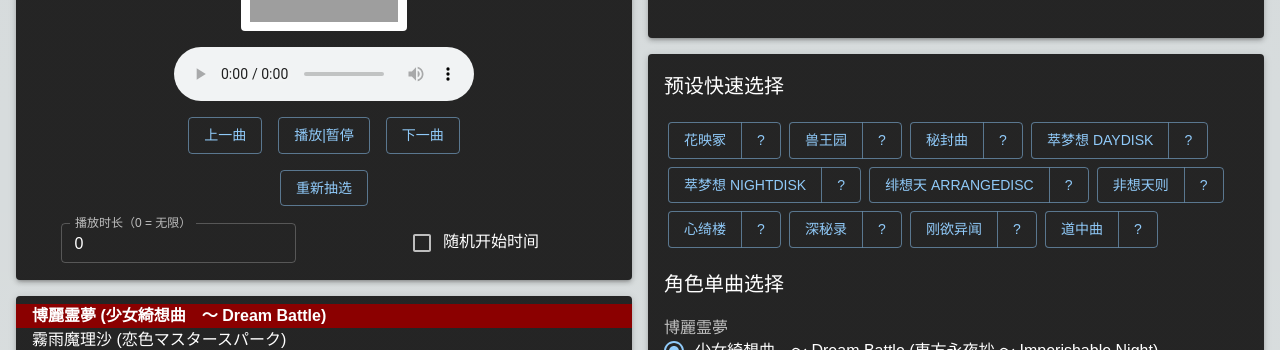
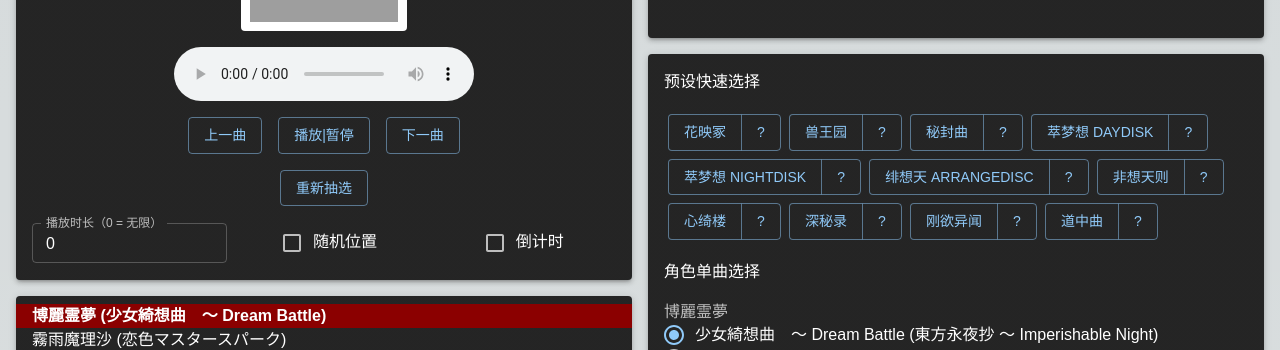
Before and after one commit to naijnaur93/touhou-card-player, a Next.js app: page / in a window 1280 px wide. Shown: the part 210-560 px from the top of the page. Built offline with nearby package versions, Linux system fonts and the light colour scheme; grey boxes are pictures that could not be loaded; a web font is replaced by a local one.

Commit message:
feat: allow wait 3 seconds before next

```diff
--- a/src/app/page.js
+++ b/src/app/page.js
@@ -18,6 +18,7 @@ import FormControl from '@mui/material/FormControl';
 import FormLabel from '@mui/material/FormLabel';
 import CheckBox from '@mui/material/Checkbox';
 import ButtonGroup from '@mui/material/ButtonGroup';
+import Divider from '@mui/material/Divider';
 
 const musicFilePrefix = "";
 
@@ -62,11 +63,20 @@ export default function Home() {
   const [haveInput, setHaveInput] = useState(false);
   const [idPresets, setIdPresets] = useState({});
   const [idPresetHelp, setIdPresetHelp] = useState(null);
+  const [playCountdown, setPlayCountdown] = useState(false);
+  const [playTimeout, setPlayTimeout] = useState(null);
+  const [gameSimulatorEnabled, setGameSimulatorEnabled] = useState(false);
 
   const audioPlayerRef = useRef(null);
+  const countdownPlayerRef = useRef(null);
 
-  function nextMusic() {
-    setHaveInput(true);
+  useEffect(() => {
+    if (audioPlayerRef.current === null) return;
+    audioPlayerRef.current.load();
+  }, [currentPlayingId]);
+
+  function playNextMusic() {
+
     let newPlayingId = currentPlayingId;
     // find the index of the currentPlayingId in playOrder
     let index = playOrder.indexOf(currentPlayingId);
@@ -81,9 +91,30 @@ export default function Home() {
         newPlayingId = playOrder[index + 1];
       }
     }
+
+    setHaveInput(true);
     setCurrentPlayingId(newPlayingId);
-    // force audio reload
-    audioPlayerRef.current.load();
+  }
+
+  function nextMusic() {
+    if (playTimeout !== null) {
+      clearTimeout(pauseTimeout);
+    }
+
+    if (playCountdown) {
+      let asyncTask = function() {
+        playNextMusic();
+      }
+      if (audioPlayerRef.current !== null) {
+        audioPlayerRef.current.pause();
+      }
+      let timeout = setTimeout(asyncTask, 3000);
+      setPlayTimeout(timeout);
+      countdownPlayerRef.current.currentTime = 0;
+      countdownPlayerRef.current.play();
+    } else {
+      playNextMusic();
+    }
   }
 
   function previousMusic() {
@@ -263,7 +294,6 @@ export default function Home() {
             }}
             ref={audioPlayerRef}
             onLoadedData={onMusicLoaded}
-
           >
             <source src={musicUrl} type="audio/mpeg" />
           </audio>
@@ -287,7 +317,7 @@ export default function Home() {
           </Button>
         </Stack>
         <Grid container paddingTop={2} alignItems="center" justifyContent={"center"}>
-          <Grid item xs={6}>
+          <Grid item xs={4}>
             <TextField id="playLengthTextField" label="播放时长（0 = 无限）" variant="outlined" size="small"
               className="chinese"
               value={playLength}
@@ -297,13 +327,21 @@ export default function Home() {
               inputProps={{min: 0, max: 180, step: 0.25}}
             />
           </Grid>
-          <Grid item xs={6} className="chinese">
+          <Grid item xs={4} className="chinese">
             <CheckBox
               checked={isRandomStart}
               onChange={(event) => setIsRandomStart(event.target.checked)}
               inputProps={{ 'aria-label': 'controlled' }}
             />
-            随机开始时间
+            随机位置
+          </Grid>
+          <Grid item xs={4} className="chinese">
+            <CheckBox
+              checked={playCountdown}
+              onChange={(event) => setPlayCountdown(event.target.checked)}
+              inputProps={{ 'aria-label': 'controlled' }}
+            />
+            倒计时
           </Grid>
         </Grid>
       </Box>
@@ -347,7 +385,7 @@ export default function Home() {
     let presets = []
     Object.entries(idPresets).forEach(([presetName, presetData]) => {
       presets.push(
-        <Box margin={0.5}>
+        <Box margin={0.5} key={presetName}>
           <ButtonGroup variant="outlined" key={presetName} aria-label="Basic button group">
             <Button key={presetName} onClick={() => {
               let newMusicIds = {}
@@ -379,7 +417,7 @@ export default function Home() {
           whiteSpace: "nowrap",
           overflow: "visible",
           maxHeight: "1.5em",
-        }} key={text}>
+        }} key={text + "HelpText"}>
           {text}
         </ListItem>
         })}
@@ -437,12 +475,12 @@ export default function Home() {
     return (
       <Box overflow="auto" padding={2}>
         <Stack spacing={2}>
-          <Typography variant="h6" fontFamily="SimSun, Times New Roman, serif">预设快速选择</Typography>
+          <Typography variant="h6" class="chinese">预设快速选择</Typography>
           <Grid container spacing={2}>
             {presets}
           </Grid>
           {idPresetHelpText}
-          <Typography variant="h6" fontFamily="SimSun, Times New Roman, serif">角色单曲选择</Typography>
+          <Typography variant="h6" class="chinese">角色单曲选择</Typography>
           {selectors}
         </Stack>
       </Box>
@@ -480,9 +518,15 @@ export default function Home() {
     );
   }
 
-  function renderAll() {
+  function renderAllMusicPlayer() {
     return (
       <Grid container spacing={2} padding={2}>
+
+        <div display="none">
+          <audio ref={countdownPlayerRef}>
+            <source src="/Bell3.mp3" type="audio/mpeg" />
+          </audio>
+        </div>
 
         <Grid item xs={12} sm={6}>
           <Stack spacing={2}>
@@ -517,6 +561,38 @@ export default function Home() {
           </Stack>
         </Grid>
       </Grid>
+    )
+  }
+
+  function renderGameSimulator() {
+    return <Grid container spacing={2} padding={2}>
+      <Grid item sm={12}>
+        <Stack spacing={2}>
+          <Paper elevation={3} padding={2}>
+            <CheckBox
+              checked={gameSimulatorEnabled}
+              onChange={(event) => setGameSimulatorEnabled(event.target.checked)}
+              inputProps={{ 'aria-label': 'controlled' }}
+            />模拟器
+          </Paper>
+
+          {gameSimulatorEnabled ? <Paper elevation={3} padding={2}><Box padding={2}>
+            <Typography variant="h6" className="chinese">选择卡片</Typography>
+            <Typography variant="body1" className="chinese">从下面序列中选择</Typography>
+
+            </Box></Paper> : <></>}
+        </Stack>
+      </Grid>
+    </Grid>
+  }
+
+  function renderAll() {
+
+    return (
+      <>
+          {renderAllMusicPlayer()}
+          {/* {renderGameSimulator()} */}
+      </>
     )
   }
 
```
Also changed, not shown: 1 other file (tests, documents, lock files or other folders).
